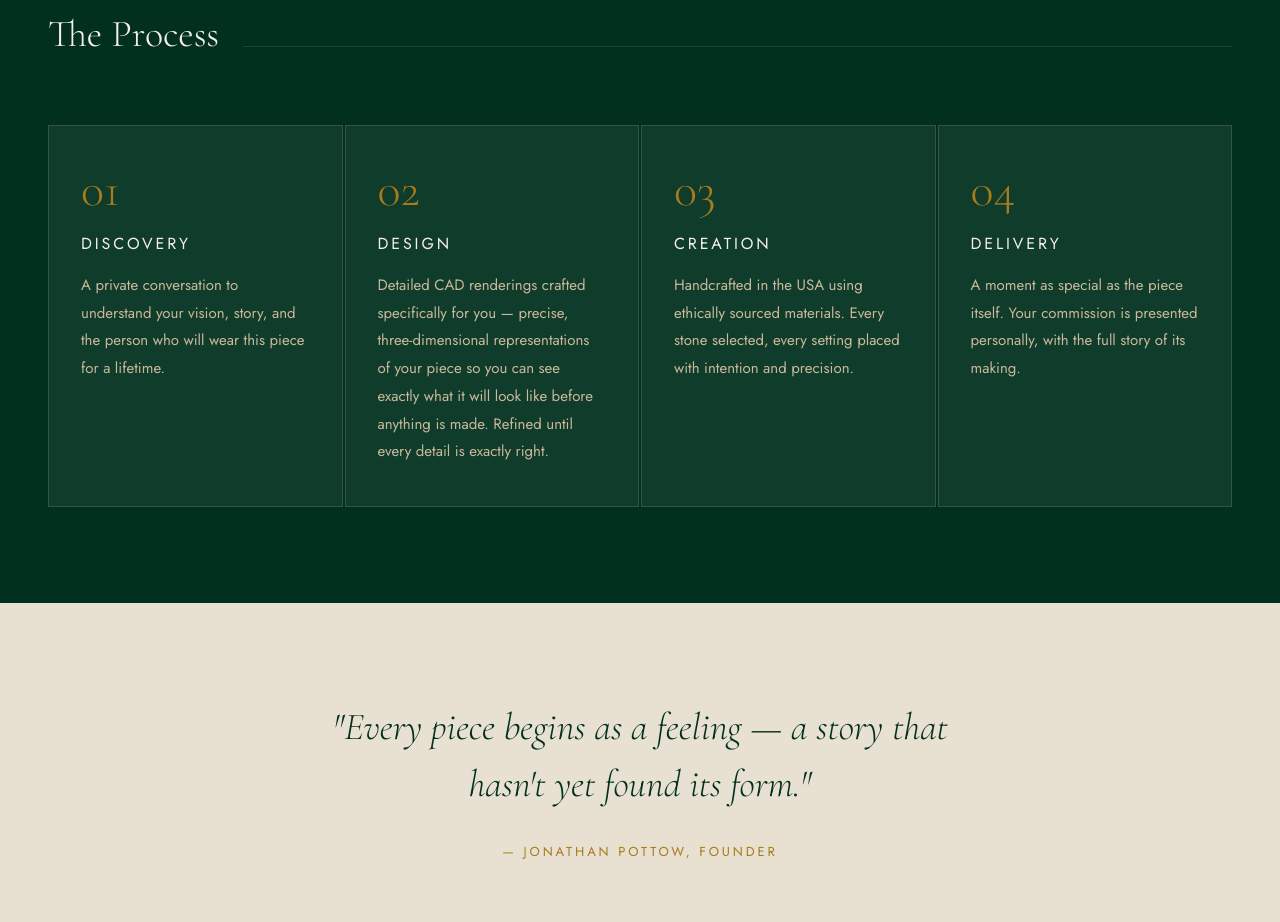
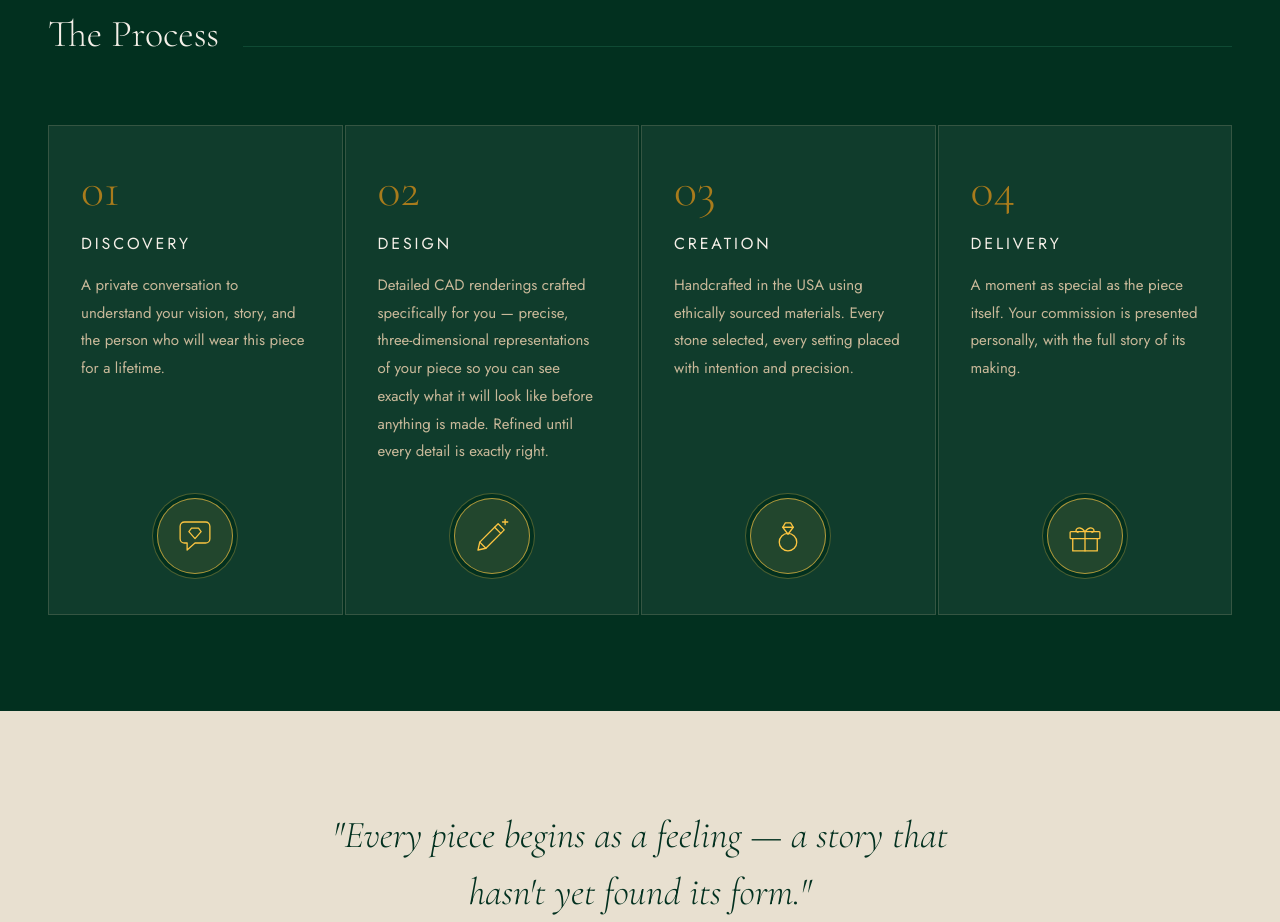
Before and after one commit to JonathanPottow/ja-fine-jewelry, a Next.js app: page / in a window 1280 px wide. Shown: the part 2420-3342 px from the top of the page. Built offline with nearby package versions, Linux system fonts and the light colour scheme; no server answers.

Commit message:
Add icons to The Process section

```diff
--- /dev/null
+++ b/app/ProcessIcon.tsx
@@ -0,0 +1,41 @@
+import styles from './page.module.css'
+
+const icons: Record<string, JSX.Element> = {
+  Discovery: (
+    <>
+      <path d="M12 8h24a5 5 0 0 1 5 5v14a5 5 0 0 1-5 5H24l-9 8v-8h-3a5 5 0 0 1-5-5V13a5 5 0 0 1 5-5z" />
+      <path d="M20 15h8l3 4-7 8-7-8z" />
+    </>
+  ),
+  Design: (
+    <>
+      <path d="M8 40l2-9L31 10l7 7-21 21z" />
+      <path d="M27 14l7 7" />
+      <path d="M10 31l7 7" />
+      <path d="M39 5v6M36 8h6" />
+    </>
+  ),
+  Creation: (
+    <>
+      <circle cx="24" cy="31" r="10" />
+      <path d="M18 14l3-5h6l3 5-6 8z" />
+      <path d="M18 14h12" />
+    </>
+  ),
+  Delivery: (
+    <>
+      <rect x="7" y="19" width="34" height="8" rx="1" />
+      <path d="M10 27v14h28V27" />
+      <path d="M24 19v22" />
+      <path d="M24 19c-7-9-14-1-8 1M24 19c7-9 14-1 8 1" />
+    </>
+  ),
+}
+
+export default function ProcessIcon({ name }: { name: string }) {
+  return (
+    <span className={styles.processBadge} aria-hidden="true">
+      <svg viewBox="0 0 48 48">{icons[name]}</svg>
+    </span>
+  )
+}
--- a/app/page.module.css
+++ b/app/page.module.css
@@ -226,7 +226,17 @@
   grid-template-columns: repeat(4, 1fr);
   gap: 2px;
 }
-.processCard { background: rgba(255,255,255,0.06); padding: 2.5rem 2rem; border: 0.5px solid rgba(201,185,154,0.2); }
+.processCard { display: flex; flex-direction: column; background: rgba(255,255,255,0.06); padding: 2.5rem 2rem; border: 0.5px solid rgba(201,185,154,0.2); }
+.processFoot { margin-top: auto; padding-top: 2rem; display: flex; justify-content: center; }
+.processBadge {
+  width: 76px; height: 76px; border-radius: 50%;
+  border: 1px solid rgba(252,197,66,0.65);
+  background: rgba(252,197,66,0.08);
+  display: flex; align-items: center; justify-content: center;
+  color: var(--tan);
+  box-shadow: 0 0 0 4px var(--espresso), 0 0 0 5px rgba(252,197,66,0.25);
+}
+.processBadge svg { width: 42px; height: 42px; fill: none; stroke: currentColor; stroke-width: 1.5; stroke-linecap: round; stroke-linejoin: round; }
 .processNum {
   display: block;
   font-family: var(--font-serif);
--- a/app/page.tsx
+++ b/app/page.tsx
@@ -3,6 +3,7 @@ import styles from './page.module.css'
 import ContactForm from './ContactForm'
 import PortfolioGrid from './PortfolioGrid'
 import Testimonials from './Testimonials'
+import ProcessIcon from './ProcessIcon'
 
 const localBusinessJsonLd = {
   '@context': 'https://schema.org',
@@ -178,6 +179,7 @@ export default function Home() {
                 <span className={styles.processNum}>{step.num}</span>
                 <h3 className={styles.processTitle}>{step.title}</h3>
                 <p className={styles.processDesc}>{step.desc}</p>
+                <div className={styles.processFoot}><ProcessIcon name={step.title} /></div>
               </div>
             ))}
           </div>
```
